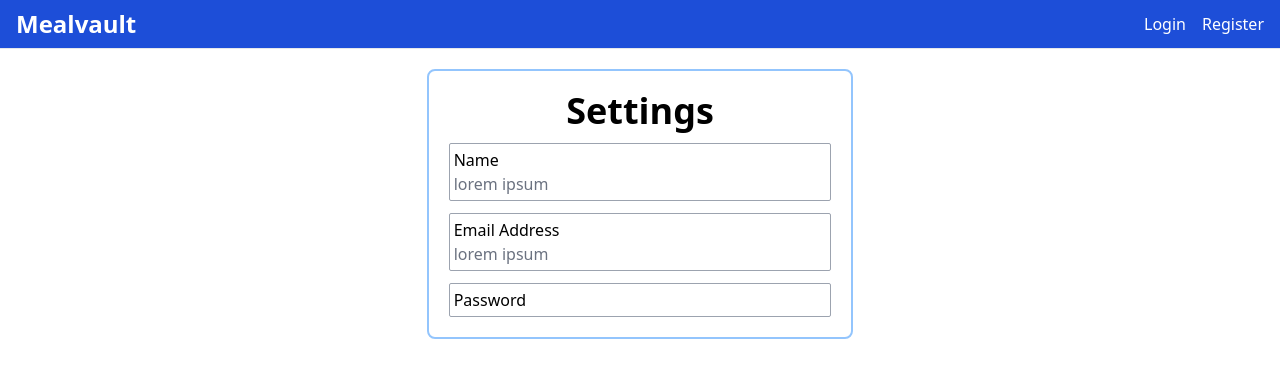
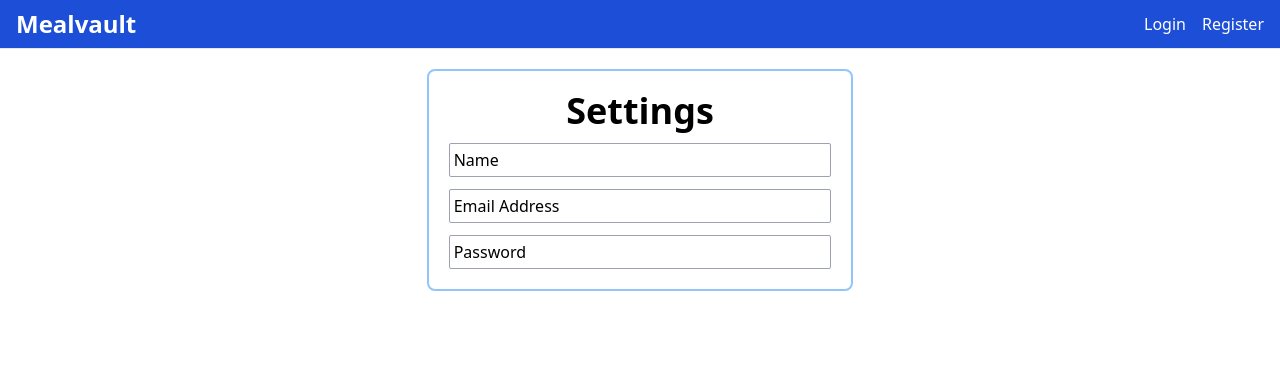
Before and after one commit to RyanTurner02/mealvault, a Next.js app in the folder web/: page /settings in a window 1280 px wide. Shown: the top 378 px of the page. Built offline with nearby package versions, Linux system fonts and the light colour scheme; no server answers.

Commit message:
Update user context handling

```diff
--- a/web/src/app/components/header.tsx
+++ b/web/src/app/components/header.tsx
@@ -22,7 +22,7 @@ const UnauthLinks = () => {
 }
 
 export default function Header() {
-  const user = useUserContext();
+  const userContext = useUserContext();
 
   return (
     <header className="border-b bg-blue-700 text-white p-2">
@@ -31,7 +31,7 @@ export default function Header() {
           <Link className="mx-2 text-2xl font-bold" href="/">Mealvault</Link>
         </div>
         <div className="my-auto">
-          { Object.keys(user).length === 0 ? <UnauthLinks /> : <AuthLinks /> }
+          { userContext?.user ? <AuthLinks /> : <UnauthLinks /> }
         </div>
       </nav>
     </header>
--- a/web/src/app/contexts/UserContext.tsx
+++ b/web/src/app/contexts/UserContext.tsx
@@ -1,4 +1,4 @@
 import { createContext } from "react";
-import { User } from "@/app/types/user";
+import { UserContextType } from "@/app/types/UserContextType";
 
-export const UserContext = createContext<User | undefined>(undefined);
+export const UserContext = createContext<UserContextType | null>(null);
--- a/web/src/app/hooks/User.tsx
+++ /dev/null
@@ -1,40 +0,0 @@
-import { useEffect, useState } from "react";
-import { User } from "@/app/types/user";
-
-const fetchUser = async (url: string): Promise<User | undefined> => {
-    const response = await fetch(url, {
-        method: "GET",
-        credentials: "include",
-        headers: {
-            "Content-Type": "application/json"
-        },
-    });
-
-    if (!response.ok) {
-        return undefined;
-    }
-
-    const data = await response.json();
-
-    return {
-        id : data.user._id,
-        name: data.user._name,
-        email: data.user._email
-    }
-}
-
-export const useUser = () => {
-    const [user, setUser] = useState<User | undefined>(undefined);
-    const url = `${process.env.NEXT_PUBLIC_URL}:${process.env.NEXT_PUBLIC_API_PORT}/api/user/me`;
-
-    useEffect(() => {
-        const initializeUser = async () => {
-            const userData = await fetchUser(url);
-            setUser(userData);
-        }
-
-        initializeUser();
-    }, []);
-
-    return user;
-}
--- a/web/src/app/hooks/UserHook.tsx
+++ b/web/src/app/hooks/UserHook.tsx
@@ -1,13 +1,7 @@
 import { useContext } from "react";
-import { User } from "@/app/types/user";
+import { UserContextType } from "@/app/types/UserContextType";
 import { UserContext } from "@/app/contexts/UserContext";
 
-export const useUserContext = (): User => {
-    const user = useContext(UserContext);
-
-    if (user === undefined) {
-        throw new Error("useUserContext must be used with a UserContext");
-    }
-
-    return user;
+export const useUserContext = (): UserContextType | null => {
+    return useContext(UserContext);
 }
--- a/web/src/app/login/page.tsx
+++ b/web/src/app/login/page.tsx
@@ -1,14 +1,14 @@
 "use client";
 
 import Header from "@/app/components/header";
-import { useRouter } from "next/navigation";
+import { redirect, useRouter } from "next/navigation";
 import { ChangeEventHandler, useState } from "react";
 import { useUserContext } from "@/app/hooks/UserHook";
 
 export default function Login() {
   const [email, setEmail] = useState("");
   const [password, setPassword] = useState("");
-  const user = useUserContext();
+  let user = useUserContext();
   const router = useRouter();
 
   const updateEmail: ChangeEventHandler<HTMLInputElement> = (e) => {
@@ -31,17 +31,12 @@ export default function Login() {
       body: JSON.stringify({ email, password })
     });
 
-    response.json().then(data => {
-      if (!response.ok) {
-        console.log("Invalid login");
-        return;
-      }
+    if (!response.ok) {
+      console.log("Invalid login");
+      return;
+    }
 
-      user.id = data.id;
-      user.name = data.name;
-      user.email = data.email;
-      router.push("/");
-    });
+    redirect("/");
   };
 
   return (
--- a/web/src/app/providers/UserProvider.tsx
+++ b/web/src/app/providers/UserProvider.tsx
@@ -1,14 +1,42 @@
 "use client"
 
-import { useState } from "react";
+import { useEffect, useMemo, useState } from "react";
 import { UserContext } from "@/app/contexts/UserContext";
 import { User } from "@/app/types/user";
 
 export const UserProvider = ({ children }: { children: React.ReactNode }) => {
-    const [user] = useState<User>({});
+    const [user, setUser] = useState<User | null>(null);
+    const [isLoading, setIsLoading] = useState(true);
+    const contextValue = useMemo(() => ({ user, isLoading }), [user, isLoading]);
+    const url = `${process.env.NEXT_PUBLIC_URL}:${process.env.NEXT_PUBLIC_API_PORT}/api/user/me`;
+
+    useEffect(() => {
+        const fetchUser = async () => {
+            const res = await fetch(url, {
+                method: "GET",
+                credentials: "include",
+                headers: {
+                    "Content-Type": "application/json"
+                },
+            });
+
+            if (res.ok) {
+                const data = await res.json();
+                setUser({
+                    id: data.user._id,
+                    name: data.user._name,
+                    email: data.user._email
+                });
+            }
+
+            setIsLoading(false);
+        }
+
+        fetchUser();
+    }, []);
 
     return (
-        <UserContext.Provider value={user}>
+        <UserContext.Provider value={contextValue}>
             {children}
         </UserContext.Provider>
     );
--- a/web/src/app/settings/page.tsx
+++ b/web/src/app/settings/page.tsx
@@ -1,11 +1,15 @@
 "use client";
 
 import Header from "@/app/components/header";
-import { useUser } from "@/app/hooks/User";
 import { useUserContext } from "@/app/hooks/UserHook";
+import { redirect } from "next/navigation";
 
 export default function Settings() {
-  const userContext = useUserContext() ?? useUser();
+  const userContext = useUserContext();
+
+  if (!userContext) {
+    redirect("/login");
+  }
 
   return (
     <>
@@ -20,7 +24,7 @@ export default function Settings() {
                   Name
                 </div>
                 <div className="text-gray-500">
-                  lorem ipsum
+                  {userContext.user?.name}
                 </div>
                </button>
               </div>
@@ -30,7 +34,7 @@ export default function Settings() {
                     Email Address
                   </div>
                   <div className="text-gray-500">
-                    lorem ipsum
+                    {userContext.user?.email}
                   </div>
                 </button>
               </div>
--- /dev/null
+++ b/web/src/app/types/UserContextType.d.ts
@@ -0,0 +1,6 @@
+import { User } from "@/app/types/user";
+
+export interface UserContextType {
+    user: User | null;
+    isLoading: boolean;
+}
```
Also changed, not shown: 1 other file (tests, documents, lock files or other folders).
